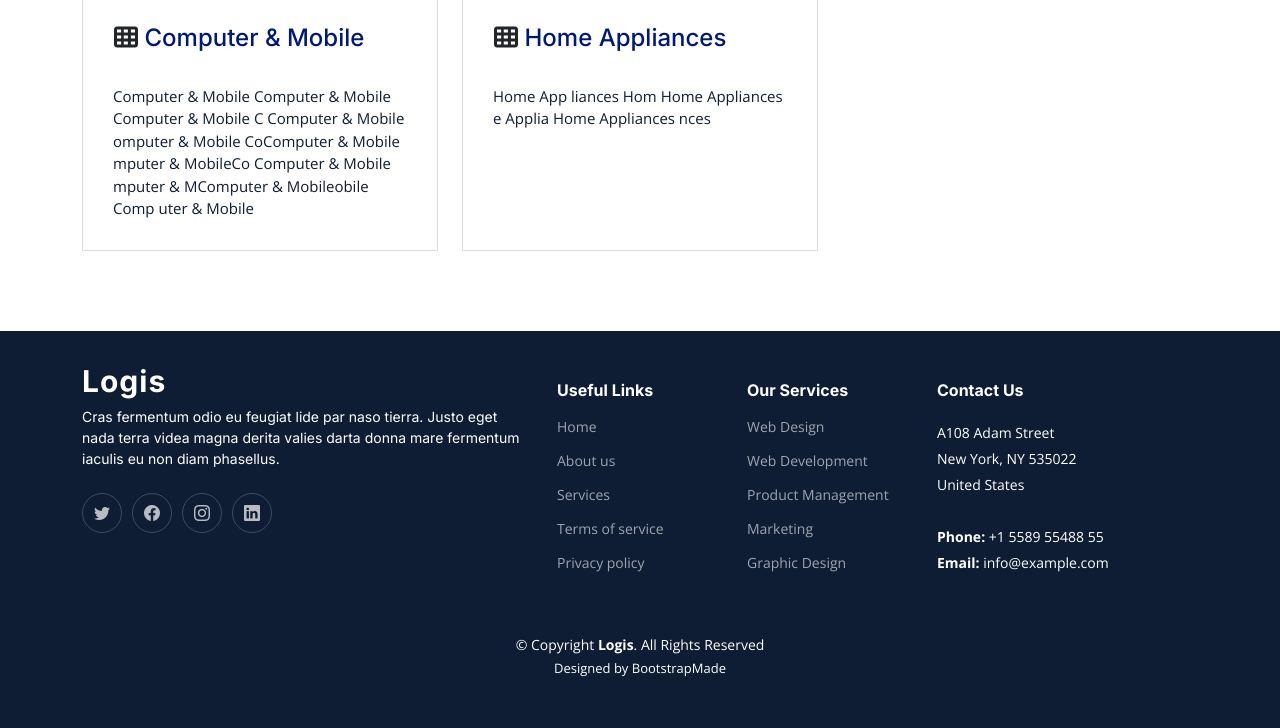
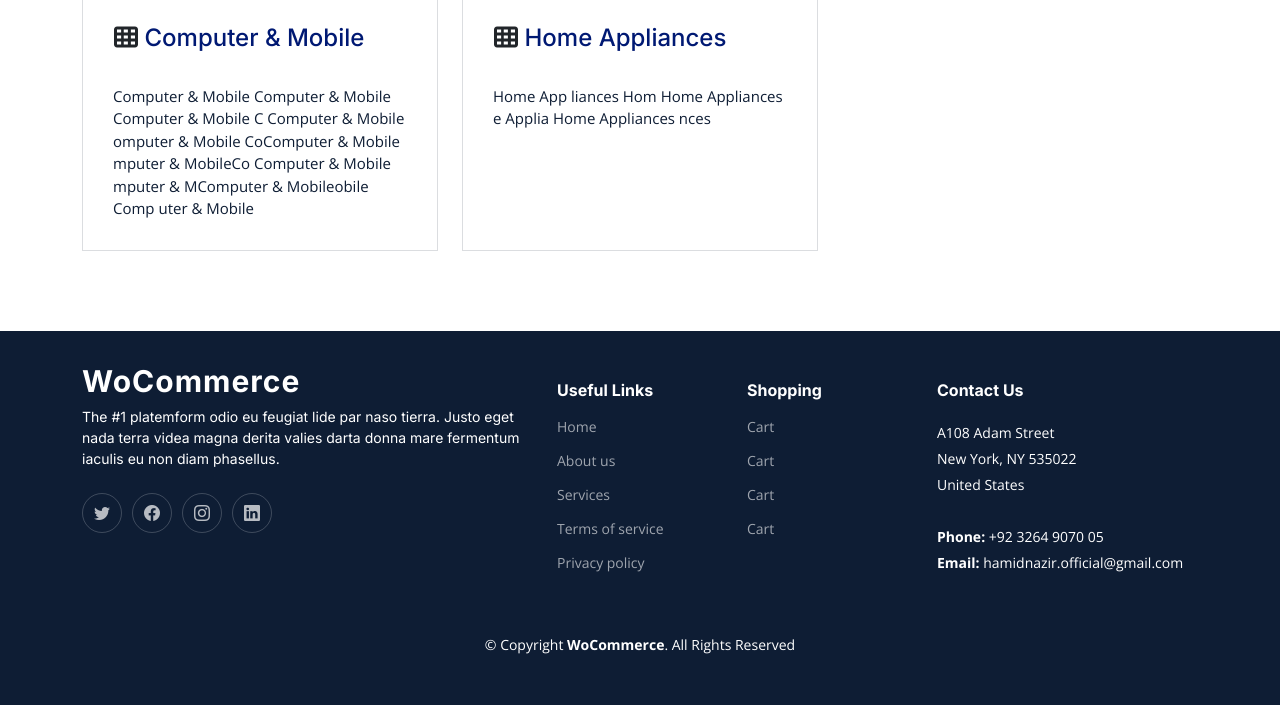
Before and after one commit to hamid-nz/woocommerce, a Django app: page /category/ in a window 1280 px wide. Shown: the part 720-1448 px from the top of the page. After the commit the page ends 1425 px from the top, so only its background shows below. Run offline with Django 5.2, Linux system fonts and the light colour scheme; data comes from the database, SQL or seed files in the repository; both versions use the stored data as it was after the commit; some libraries are stand-ins or nearby versions.

```diff
--- a/project/app/templates/app/base.html
+++ b/project/app/templates/app/base.html
@@ -109,9 +109,9 @@
       <div class="row gy-4">
         <div class="col-lg-5 col-md-12 footer-info">
           <a href="index.html" class="logo d-flex align-items-center">
-            <span>Logis</span>
+            <span>WoCommerce</span>
           </a>
-          <p>Cras fermentum odio eu feugiat lide par naso tierra. Justo eget nada terra videa magna derita valies darta donna mare fermentum iaculis eu non diam phasellus.</p>
+          <p>The #1 platemform odio eu feugiat lide par naso tierra. Justo eget nada terra videa magna derita valies darta donna mare fermentum iaculis eu non diam phasellus.</p>
           <div class="social-links d-flex mt-4">
             <a href="#" class="twitter"><i class="bi bi-twitter"></i></a>
             <a href="#" class="facebook"><i class="bi bi-facebook"></i></a>
@@ -132,13 +132,12 @@
         </div>
 
         <div class="col-lg-2 col-6 footer-links">
-          <h4>Our Services</h4>
+          <h4>Shopping</h4>
           <ul>
-            <li><a href="#">Web Design</a></li>
-            <li><a href="#">Web Development</a></li>
-            <li><a href="#">Product Management</a></li>
-            <li><a href="#">Marketing</a></li>
-            <li><a href="#">Graphic Design</a></li>
+            <li><a href="#">Cart</a></li>
+            <li><a href="#">Cart</a></li>
+            <li><a href="#">Cart</a></li>
+            <li><a href="#">Cart</a></li>
           </ul>
         </div>
 
@@ -148,8 +147,8 @@
             A108 Adam Street <br>
             New York, NY 535022<br>
             United States <br><br>
-            <strong>Phone:</strong> +1 5589 55488 55<br>
-            <strong>Email:</strong> info@example.com<br>
+            <strong>Phone:</strong> +92 3264 9070 05<br>
+            <strong>Email:</strong> hamidnazir.official@gmail.com<br>
           </p>
 
         </div>
@@ -159,15 +158,11 @@
 
     <div class="container mt-4">
       <div class="copyright">
-        &copy; Copyright <strong><span>Logis</span></strong>. All Rights Reserved
+        &copy; Copyright <strong><span>WoCommerce</span></strong>. All Rights Reserved
       </div>
-      <div class="credits">
-        <!-- All the links in the footer should remain intact. -->
-        <!-- You can delete the links only if you purchased the pro version. -->
-        <!-- Licensing information: https://bootstrapmade.com/license/ -->
-        <!-- Purchase the pro version with working PHP/AJAX contact form: https://bootstrapmade.com/logis-bootstrap-logistics-website-template/ -->
+      {% comment %} <div class="credits">
         Designed by <a href="https://bootstrapmade.com/">BootstrapMade</a>
-      </div>
+      </div> {% endcomment %}
     </div>
 
   </footer><!-- End Footer -->
--- a/project/app/views.py
+++ b/project/app/views.py
@@ -14,8 +14,6 @@ from django.views.generic import(
     DeleteView,
     DetailView
     )
-
-
 
 
 class Home(TemplateView):
```
Also changed, not shown: project/db.sqlite3.
